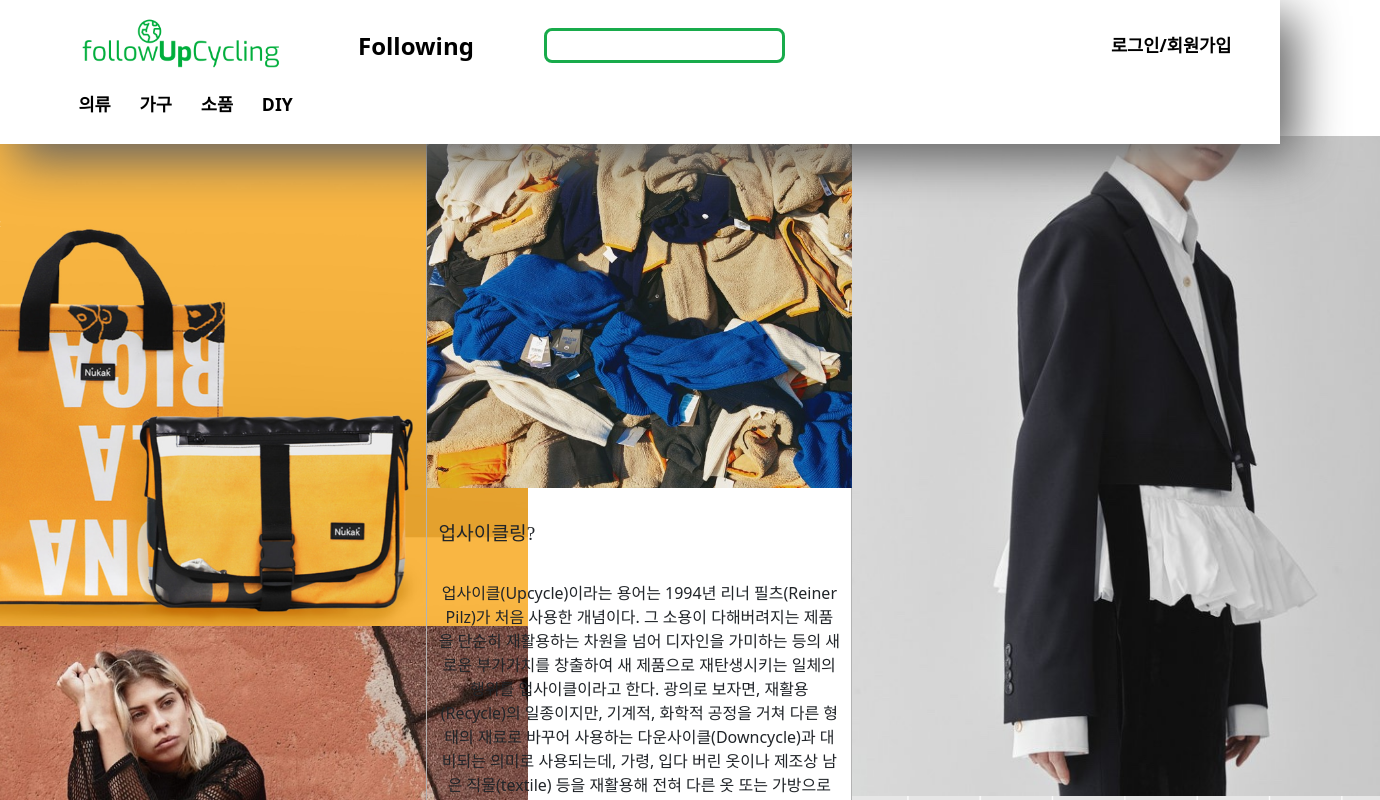
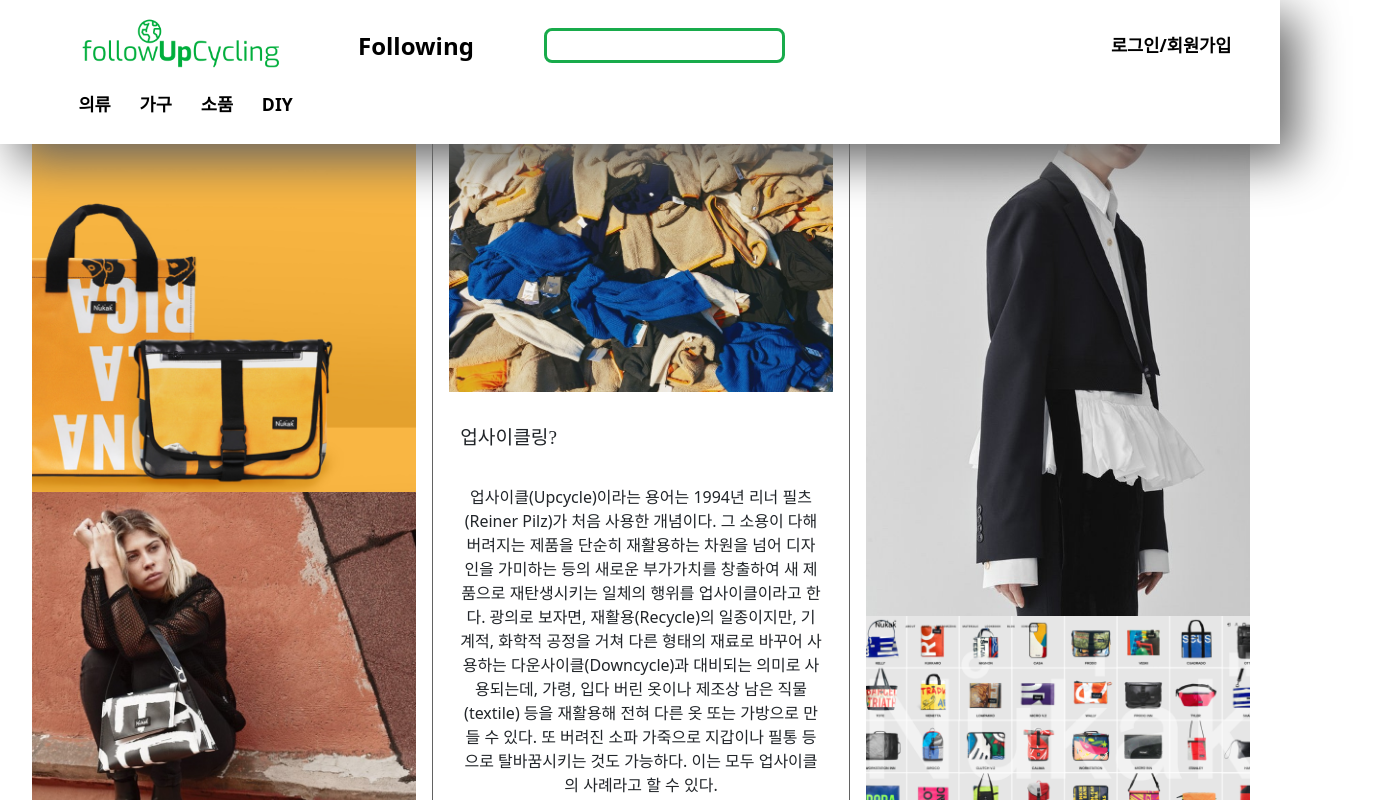
Before and after one commit to zoonong/modubanchan_front, a React (Create React App) app: page /#/ in a window 1280 px wide. Shown: the top 800 px of the page, 1380 px wide, since content can reach past the window. Built offline with nearby package versions, Linux system fonts and the light colour scheme; a web font is replaced by a local one.

Commit message:
메인 최종

```diff
--- a/src/components/RenderingFeeds.js
+++ b/src/components/RenderingFeeds.js
@@ -29,21 +29,23 @@ const RenderingFeeds = () => {
   ];
   return (
     <div className={cx("RenderingFeeds")}>
-      <div>
+      <div className={cx("div1")}>
         <img src={src[0]} alt="메인 사진" />
         <img src={src[3]} alt="메인 사진" />
         <p className={cx("Preface")}>{preface[1]}</p>
         <p>{text[1]}</p>
         <img src={src[6]} alt="메인 사진" />
       </div>
-      <div>
+      <div className={cx("v-line1")}></div>
+      <div className={cx("div2")}>
         <img src={src[1]} alt="메인 사진" />
         <p className={cx("Preface")}>{preface[0]}</p>
         <p>{text[0]}</p>
         <img src={src[4]} alt="메인 사진" />
         <img src={src[7]} alt="메인 사진" />
       </div>
-      <div>
+      <div className={cx("v-line2")}></div>
+      <div className={cx("div3")}>
         <img src={src[2]} alt="메인 사진" />
         <img src={src[5]} alt="메인 사진" />
         <p className={cx("Preface")}>{preface[2]}</p>
--- a/src/styles/RenderingFeeds/RenderingFeeds.module.scss
+++ b/src/styles/RenderingFeeds/RenderingFeeds.module.scss
@@ -2,22 +2,49 @@
   max-width: 100%;
   display: flex;
   text-align: center;
-  div:nth-child(1) {
-    width: 33.3%;
+  .div1 {
+    margin-left: 2.5%;
+    margin-right: 1.25%;
+    width: 30%;
     height: 100%;
+    overflow: hidden;
+    img {
+      width: 100%;
+      height: 100%;
+      object-fit: cover;
+      display: inline-block;
+    }
   }
-  div:nth-child(2) {
-    width: 33.3%;
+  .v-line1 {
+    border-left: thin solid rgb(98, 98, 98);
+    margin-right: 1.25%;
+  }
+  .div2 {
+    width: 30%;
     height: 100%;
-    border-left: 0.05rem solid rgb(179, 179, 179);
-    border-right: 0.05rem solid rgb(179, 179, 179);
+    overflow: hidden;
+    img {
+      width: 100%;
+      height: 100%;
+      object-fit: cover;
+      display: inline-block;
+    }
   }
-  div:nth-child(3) {
-    width: 33.3%;
+  .v-line2 {
+    border-left: thin solid rgb(98, 98, 98);
+    margin-left: 1.25%;
+  }
+  .div3 {
+    margin-left: 1.25%;
+    width: 30%;
     height: 100%;
-  }
-  img {
-    max-width: 33rem;
+    overflow: hidden;
+    img {
+      width: 100%;
+      height: 100%;
+      object-fit: cover;
+      display: inline-block;
+    }
   }
   p {
     margin-top: 2rem;
```
